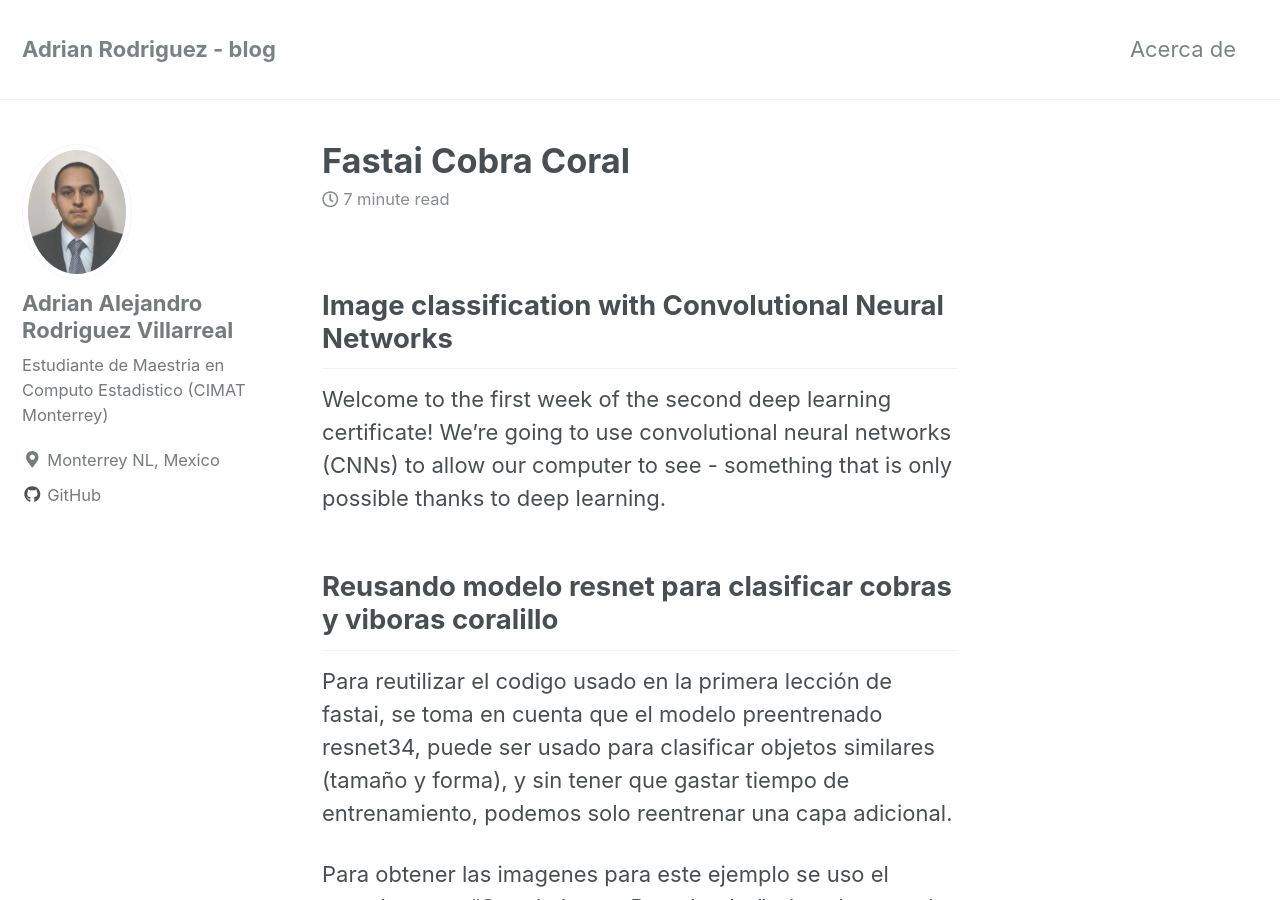
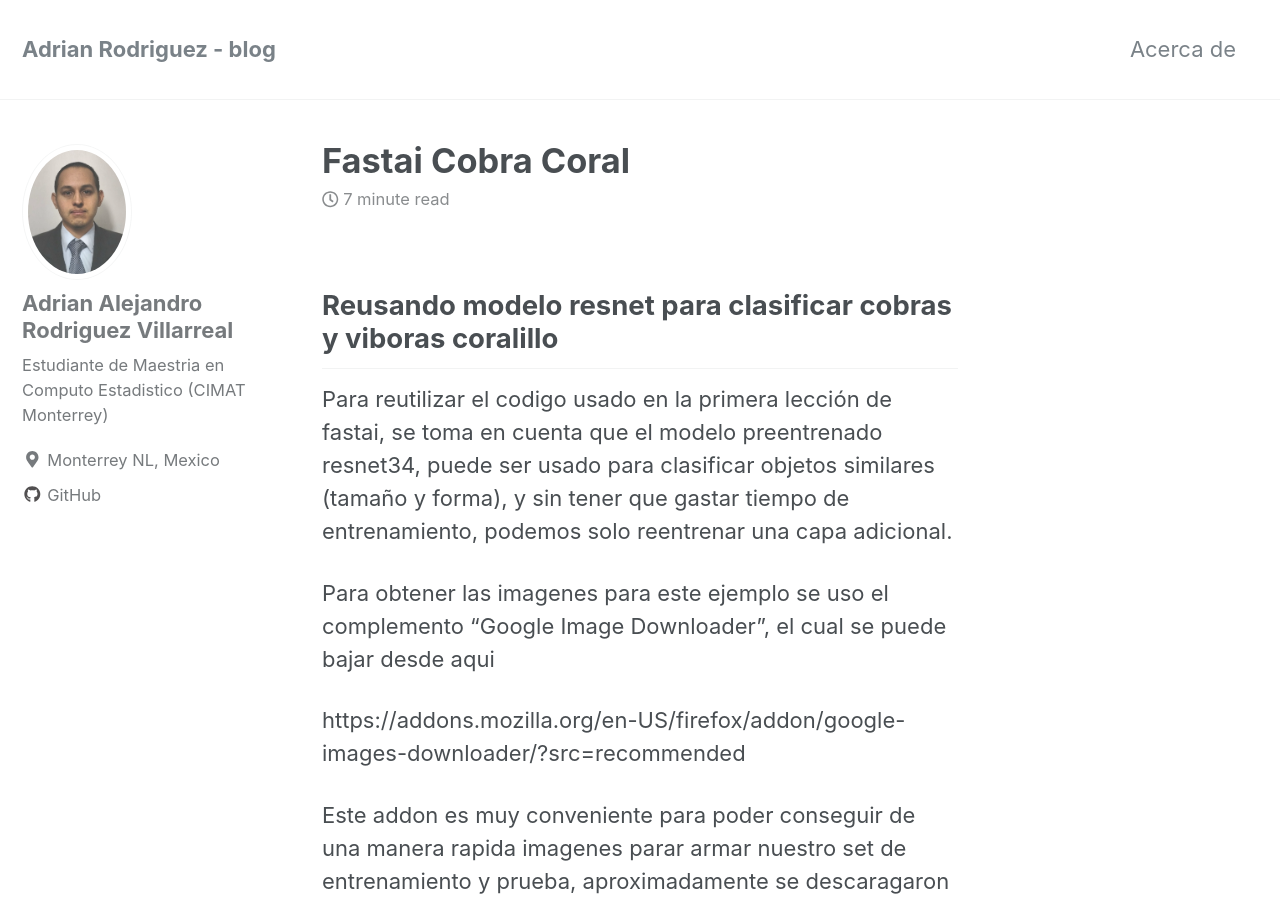
Before and after one commit to adrian-rdz/adrian-rdz.github.io, a Jekyll site: the page built from _posts/2018-06-28-fastai-cobra-coral.md, in a window 1280 px wide and 900 px high. Built offline with Jekyll 4.4.1, drawn with Linux system fonts in a browser that asks for light colours; nearby versions of some CDN libraries.

Commit message:
modificacion fastai post

```diff
--- a/_posts/2018-06-28-fastai-cobra-coral.md
+++ b/_posts/2018-06-28-fastai-cobra-coral.md
@@ -1,7 +1,3 @@
-
-## Image classification with Convolutional Neural Networks
-
-Welcome to the first week of the second deep learning certificate! We're going to use convolutional neural networks (CNNs) to allow our computer to see - something that is only possible thanks to deep learning.
 
 ## Reusando modelo resnet para clasificar cobras y viboras coralillo
 
```
